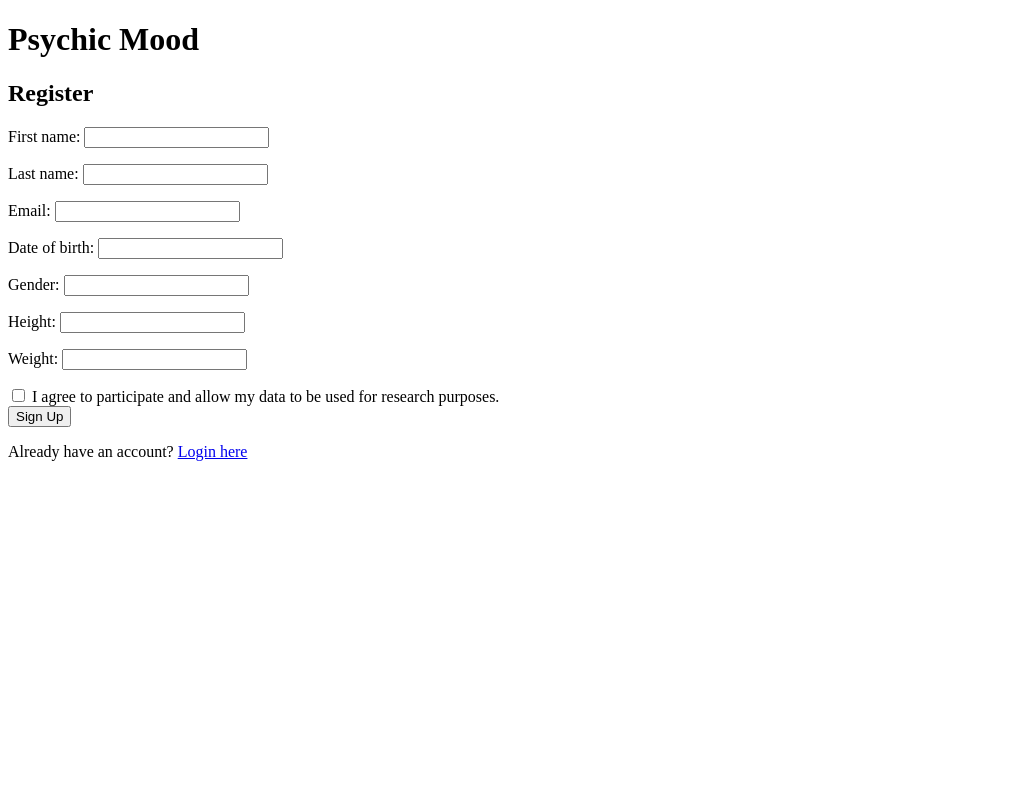
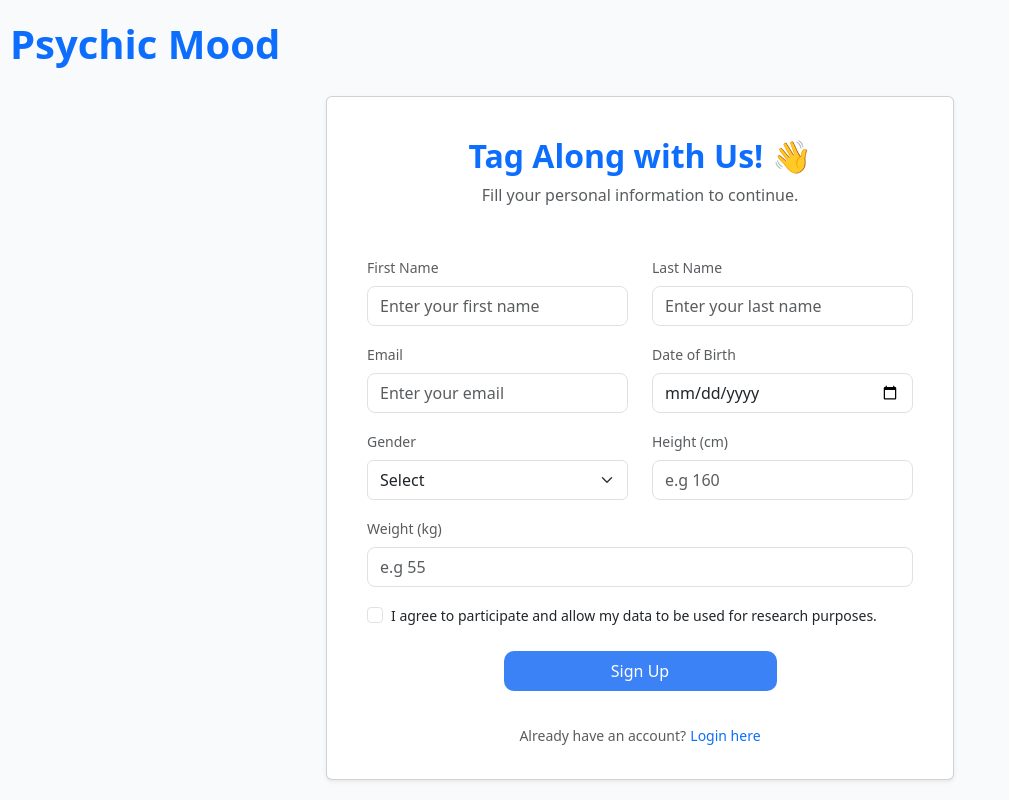
Before and after one commit to VITAE-01/psychic-mood, a Django app: page /account/register/ in a window 1280 px wide. Shown: the whole page, without its empty margins (0-1009 px from the left). Run offline with Django 5.2, Linux system fonts and the light colour scheme.

Commit message:
FEAT: add user registration/sign up form

```diff
--- a/frontend/account/forms.py
+++ b/frontend/account/forms.py
@@ -1,6 +1,17 @@
 from django import forms
 from .models import Account
+from datetime import date
 from django.contrib.auth.password_validation import validate_password
+from django.core.exceptions import ValidationError
+
+GENDER_CHOICES = [
+    ("", "Select"),
+    ('male', 'Male'),
+    ('female', 'Female'),
+    ('other', 'Prefer not to say'),
+]
+
+max_dob = date.today().replace(year=date.today().year - 18)
 
 
 class RegisterForm(forms.ModelForm):
@@ -17,6 +28,45 @@ class RegisterForm(forms.ModelForm):
             "weight",
         ]
 
+        widgets = {
+        "first_name": forms.TextInput(attrs={"class": "form-control", "placeholder": "Enter your first name"}),
+        "last_name": forms.TextInput(attrs={"class": "form-control", "placeholder": "Enter your last name"}),
+        "email": forms.EmailInput(attrs={"class": "form-control", "placeholder": "Enter your email"}),
+        "date_of_birth": forms.DateInput(attrs={"class": "form-control", "type": "date", "max": max_dob.strftime("%Y-%m-%d")}),
+        "gender": forms.Select(attrs={"class": "form-select"}, choices=GENDER_CHOICES),
+        "height": forms.NumberInput(attrs={"class": "form-control", "placeholder": "e.g 160", "min": 0}),
+        "weight": forms.NumberInput(attrs={"class": "form-control", "placeholder": "e.g 55", "min": 0}),
+    }
+
+    def clean_date_of_birth(self):
+        dob = self.cleaned_data.get("date_of_birth")
+        if dob is None:
+            raise forms.ValidationError("This field is required.")
+
+        if dob > date.today():
+            raise forms.ValidationError("Date of birth cannot be in the future.")
+
+        today = date.today()
+        age = today.year - dob.year - ((today.month, today.day) < (dob.month, dob.day))
+        if age < 18:
+            raise forms.ValidationError("You must be at least 18 years old to register.")
+        return dob
+
+    def clean_height(self):
+        height = self.cleaned_data.get("height")
+        if height > 300:
+            raise forms.ValidationError("Height cannot be greater than 300 cm.")
+        if height is not None and height < 0:
+            raise forms.ValidationError("Height cannot be negative.")
+        return height
+
+    def clean_weight(self):
+        weight = self.cleaned_data.get("weight")
+        if weight > 500:
+            raise forms.ValidationError("Weight cannot be greater than 500 kg.")
+        if weight is not None and weight < 0:
+            raise forms.ValidationError("Weight cannot be negative.")
+        return weight
 
 class CreatePasswordForm(forms.Form):
 
--- a/frontend/account/models.py
+++ b/frontend/account/models.py
@@ -45,7 +45,7 @@ class Account(AbstractUser):
     first_name = models.CharField(max_length=30)
     last_name = models.CharField(max_length=30)
     date_of_birth = models.DateField(null=True, blank=True)
-    gender = models.CharField(max_length=10, null=True, blank=True)
+    gender = models.CharField(max_length=20, null=True, blank=True)
     height = models.FloatField(null=True, blank=True)
     weight = models.FloatField(null=True, blank=True)
     is_verified = models.BooleanField(default=False)
--- a/frontend/account/templates/account/base.html
+++ b/frontend/account/templates/account/base.html
@@ -2,13 +2,88 @@
 <html>
 <head>
     <title>Psychic Mood</title>
+    <link href="https://cdn.jsdelivr.net/npm/bootstrap@5.3.2/dist/css/bootstrap.min.css" rel="stylesheet">
 </head>
+
+<style>
+
+.page-title {
+    color: #0d6efd;
+    padding: 20px 0;
+    padding-left: 10px;
+    font-weight: 700;
+}
+
+body{
+background:#f8fafc;
+}
+
+form input:not([type="checkbox"]), form select{
+height:40px;
+width: 100%;
+border-radius:8px;
+padding-left: 12px;
+padding-right: 12px;
+}
+
+.btn-primary{
+background:#3B82F6;
+border:none;
+border-radius:10px;
+}
+
+a.text-primary {
+    text-decoration: none;
+}
+
+input[type="number"]::-webkit-inner-spin-button,
+input[type="number"]::-webkit-outer-spin-button {
+    -webkit-appearance: none;
+    margin: 0;
+}
+
+input[type="number"] {
+    -moz-appearance: textfield;
+}
+
+/* a.text-primary:hover {
+    text-decoration: underline;
+} */
+
+.errorlist {
+    list-style: none;
+    padding-left: 0;
+    margin: 4px 0 0 0;
+}
+
+.errorlist li {
+    color: #dc3545;
+    font-size: 0.85rem;
+    margin: 0;
+    padding: 0;
+}
+
+
+</style>
 <body>
 
-<h1>Psychic Mood</h1>
+<h1 class="page-title">Psychic Mood</h1>
 
 {% block content %}
 {% endblock %}
 
 </body>
+<script>
+    document.addEventListener("DOMContentLoaded", function () {
+        const numberFields = document.querySelectorAll('input[type="number"][min="0"]');
+
+        numberFields.forEach(field => {
+            field.addEventListener("input", function () {
+                if (this.value < 0) {
+                    this.value = 1;
+                }
+            });
+        });
+    });
+</script>
 </html>
--- a/frontend/account/templates/account/register.html
+++ b/frontend/account/templates/account/register.html
@@ -2,24 +2,108 @@
 
 {% block content %}
 
-<h2>Register</h2>
+<div>
+    <div class="row justify-content-center">
+        <div class="col-lg-6 col-md-8 col-12">
 
-<form method="POST">
-    {% csrf_token %}
+            <div class="card shadow-sm">
+                <div class="card-body">
 
-    {{ form.as_p }}
+                    <div class="text-center mb-4">
+                        <h2 class="fw-bold mt-4" style="color:#0d6efd;">Tag Along with Us! 👋</h2>
+                        <p class="text-muted">Fill your personal information to continue.</p>
+                    </div>
 
-    <input type="checkbox" name="consent" required>
-    <label for="consent">I agree to participate and allow my data to be used for research purposes.</label>
+                    <div class="card border-0 p-4">
 
-    <div>
-        <button type="submit">Sign Up</button>
+                        <form method="POST">
+                        {% csrf_token %}
+
+                        <div class="row flex justify-center items-center">
+                            <!-- FIRST NAME -->
+                            <div class="col-md-6 col-12 mb-3">
+                                <label class="form-label small text-muted">First Name</label>
+                                {{ form.first_name }}
+                                <div class="text-danger small">{{ form.first_name.errors }}</div>
+                            </div>
+
+                            <!-- LAST NAME -->
+                            <div class="col-md-6 col-12 mb-3">
+                                <label class="form-label small text-muted">Last Name</label>
+                                {{ form.last_name }}
+                                <div class="text-danger small">{{ form.last_name.errors }}</div>
+                            </div>
+                        </div>
+
+                        <div class="row flex justify-center items-center">
+                            <!-- EMAIL -->
+                            <div class="col-md-6 col-12 mb-3">
+                                <label class="form-label small text-muted">Email</label>
+                                {{ form.email }}
+                                <div class="text-danger small">{{ form.email.errors }}</div>
+                            </div>
+
+                            <!-- DOB -->
+                            <div class="col-md-6 col-12 mb-3">
+                                <label class="form-label small text-muted">Date of Birth</label>
+                                {{ form.date_of_birth }}
+                                <div class="text-danger small">{{ form.date_of_birth.errors }}</div>
+                            </div>
+                        </div>
+
+                        <div class="row flex justify-center items-center">
+                            <!-- GENDER -->
+                            <div class="col-md-6 col-12 mb-3">
+                                <label class="form-label small text-muted">Gender</label>
+                                {{ form.gender }}
+                            </div>
+
+                            <!-- HEIGHT -->
+                            <div class="col-md-6 col-12 mb-3">
+                                <label class="form-label small text-muted">Height (cm)</label>
+                                {{ form.height }}
+                                <div class="text-danger small">{{ form.height.errors }}</div>
+                            </div>
+                        </div>
+
+                        <div class="row flex justify-center items-center">
+                        <!-- WEIGHT -->
+                            <div class="col-12 mb-3">
+                                <label class="form-label small text-muted">Weight (kg)</label>
+                                {{ form.weight }}
+                                <div class="text-danger small">{{ form.weight.errors }}</div>
+                            </div>
+                        </div>
+
+                        <!-- CONSENT -->
+                        <div class="form-check mb-4">
+                            <input type="checkbox" name="consent" required class="form-check-input">
+                            <label class="form-check-label small">
+                                I agree to participate and allow my data to be used for research purposes.
+                            </label>
+                        </div>
+
+                        <div class="d-flex justify-content-center">
+                            <!-- SUBMIT BUTTON -->
+                            <button type="submit" class="btn btn-primary w-50 py-2 justify-center" style="border-radius: 10px;">
+                                Sign Up
+                            </button>
+                        </div>
+
+                        </form>
+
+                    </div>
+
+                    <div class="text-center mt-2 mb-3">
+                        <span class="small text-muted">Already have an account?</span>
+                        <a href="{% url 'account:login' %}" class="small text-primary">Login here</a>
+                    </div>
+
+                </div>
+            </div>
+
+        </div>
     </div>
-
-</form>
-
-<p>Already have an account?
-<a href="{% url 'account:login' %}">Login here</a>
-</p>
+</div>
 
 {% endblock %}
```
